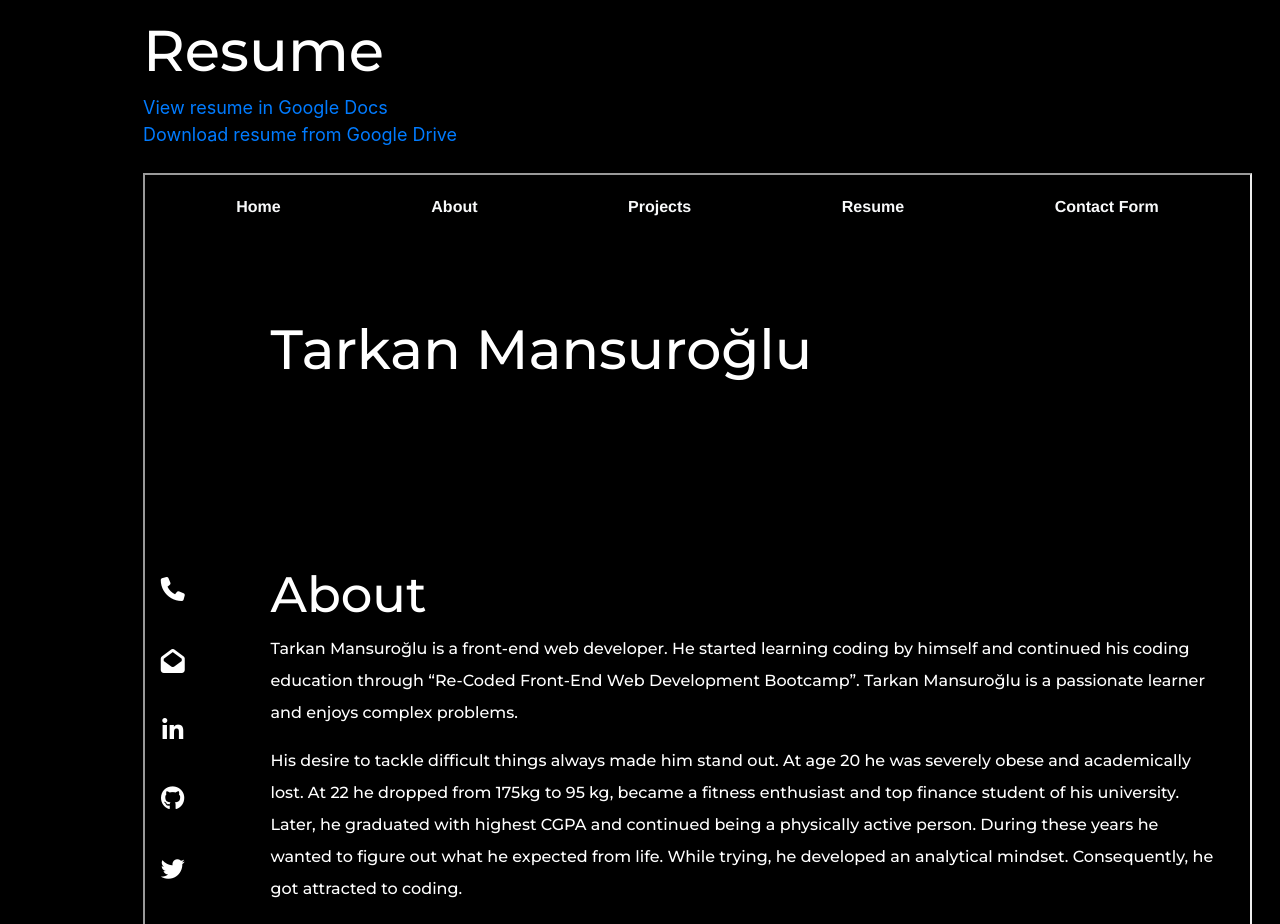
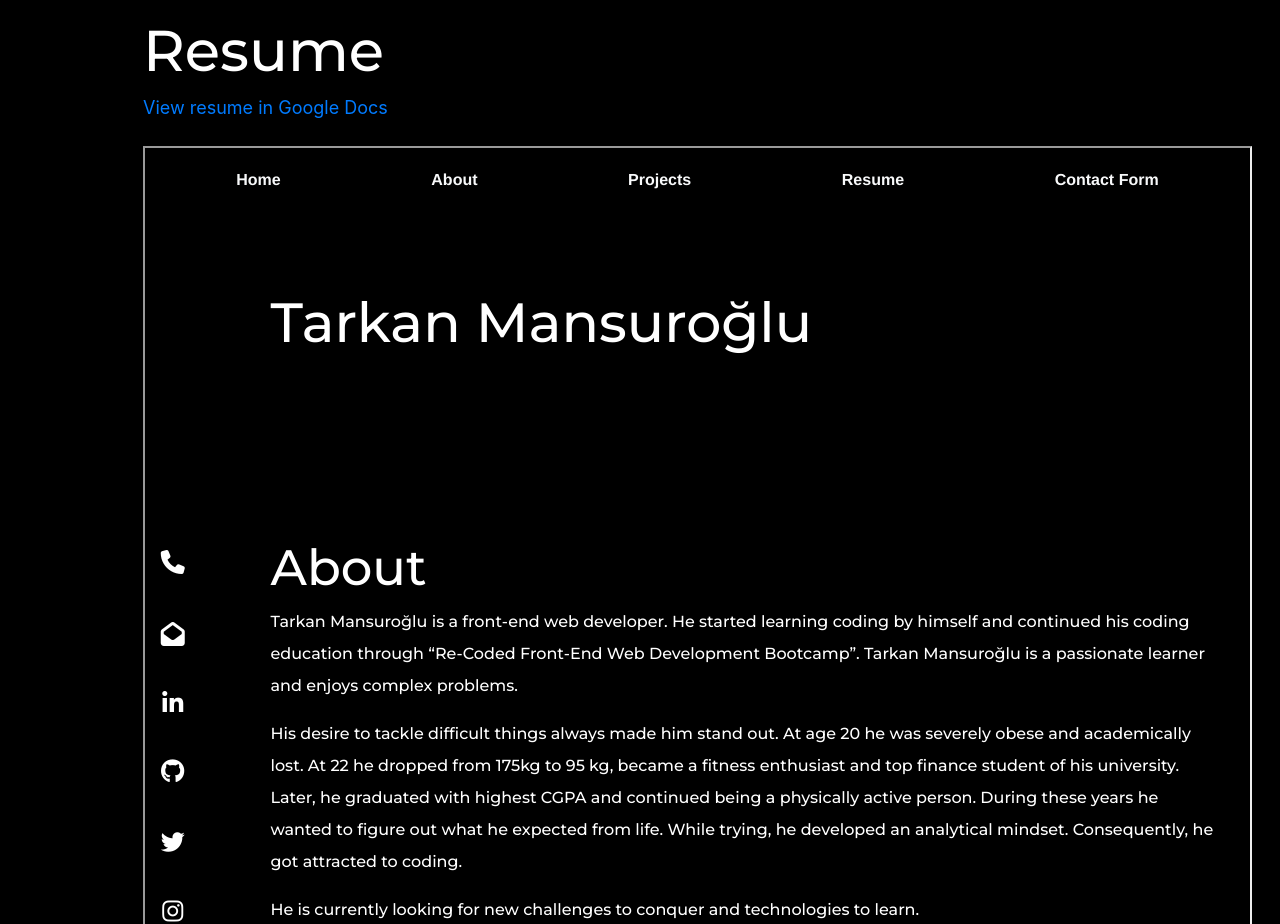
Before and after one commit to tmansuroglu/portfolio, a React (Create React App) app: page / in a window 1280 px wide. Shown: the part 5580-6504 px from the top of the page. Built offline with nearby package versions, Linux system fonts and the light colour scheme.

Commit message:
update resume pdf

```diff
--- a/src/components/Resume/index.jsx
+++ b/src/components/Resume/index.jsx
@@ -14,16 +14,6 @@ const Resume = () => {
             >
                 View resume in Google Docs
             </a>
-            <br />
-            <a
-                href='https://drive.google.com/file/d/1hYvgvIL-4xm-cn7JKFCq-CIULs9LJx8E/view?usp=sharing'
-                target='_blank'
-                rel='noreferrer'
-                className='hrefLink'
-            >
-                Download resume from Google Drive
-            </a>
-            <br />
             <iframe
                 src='resume.pdf'
                 title='resume'
```
Also changed, not shown: 1 other file (tests, documents, lock files or other folders).
